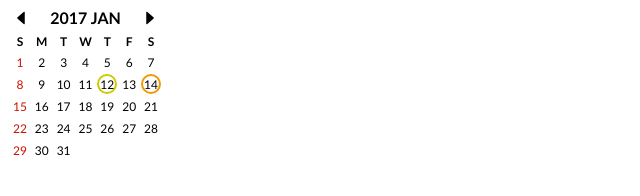
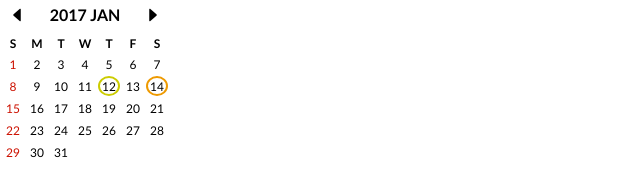
Before and after one commit to rizanzaky/CalendarGadget, a plain HTML site: page Index.html in a window 1280 px wide. Shown: the whole page, without its empty margins (0-640 px from the left). Drawn offline with Linux system fonts and the light colour scheme.

Commit message:
gadget version 1.0.0

```diff
--- a/Gadget.xml
+++ b/Gadget.xml
@@ -1,7 +1,7 @@
 <?xml version="1.0" encoding="utf-8" ?>
 
 <gadget>
-	<name>Eye Care</name>
+	<name>Calendar</name>
 	<version>1.0.0</version>
 
 	<hosts>
--- a/Index.html
+++ b/Index.html
@@ -12,13 +12,12 @@
 	<body>
 		<!-- Content -->
 		<div class="content">
+			<div id="debugger"></div>
 			<!-- Header navigation bar for days -->
-			<div class="nav-bar">
-				<ul>
-					<li class="nav-left"><a id="navigate-left" data-prev-month=""><span><img src="./resources/imgs/arrow-left.png" /></span></a></li>
-					<li class="nav-middle"><span id="nav-head-text" data-this-month=""></span></li>
-					<li class="nav-right"><a id="navigate-right" data-next-month=""><span><img src="./resources/imgs/arrow-right.png" /></span></a></li>
-				</ul>
+			<div class="row">
+				<div class="col-left"><a id="navigate-left" data-prev-month=""><span><img src="./resources/imgs/arrow-left.png" /></span></a></div>
+				<div class="col-middle"><span id="nav-head-text" data-this-month=""></span></div>
+				<div class="col-right"><a id="navigate-right" data-next-month=""><span><img src="./resources/imgs/arrow-right.png" /></span></a></div>
 			</div>
 
 			<!-- The days view for calendar -->
--- a/content/scripts/Scripts.js
+++ b/content/scripts/Scripts.js
@@ -26,6 +26,7 @@ $(document).ready(function() {
     initializeMonth(today, leaves);
 
     $("#navigate-left").on("click", function() {
+    // $(".nav-left").on("click", function() {
         if ($(this).data("prev-month") >= 0) {
             var newDate = $("#nav-head-text").data("this-month");
             var leaves = leaveList[newDate.getMonth() - 1].sort(SortById);
@@ -34,6 +35,7 @@ $(document).ready(function() {
     });
 
     $("#navigate-right").on("click", function() {
+    // $(".nav-right").on("click", function() {
         if ($(this).data("next-month") <= 11) {
             var newDate = $("#nav-head-text").data("this-month");
             var leaves = leaveList[newDate.getMonth() + 1].sort(SortById);
@@ -64,16 +66,17 @@ function initializeMonth (date, leaves) {
     var dayOneIdx = firstDayIndex;
 
     $("#calendar-body").empty(); // clear calendar body
+    while(dayIter <= daysInMonth) {
+        // $("#debugger").append("c:" + count + ",\n");
+        var week = "<tr>";
 
-    while(dayIter <= daysInMonth) {
-        var week = "<tr>";
         for (var i = 0; i <= 6; i++) {
+            // $("#debugger").append("i:" + i + ", ");
             if (foundFirst || dayOneIdx == i) {
                 // leaves check
                 if (numOfLvs < leaves.length && leaves[numOfLvs].id == dayIter) {
                     // add day;
                     week += "<td class='special-day colour-"+leaves[numOfLvs].colour+" sun-"+ i +"'>"+dayIter+"</td>";
-                    console.log(leaves[numOfLvs].text);
                     numOfLvs++;
                 } else {
                     // add day;
--- a/content/styles/Styles.css
+++ b/content/styles/Styles.css
@@ -1,28 +1,14 @@
 body {
     font-family: 'calibri';
     font-size: 12px;
-    width: 155px;
+    width: 170px;
+    height: 155px;
+    margin: 0px;
+    padding: 0px;
 }
 #nav-head-text {
     font-size: 16px;
     font-weight: bold;
-}
-.nav-bar > ul {
-    list-style-type: none;
-    text-align: center;
-    margin: 0;
-    padding: 0;
-}
-.nav-bar > ul > li {
-    display:inline-block;
-}
-.nav-bar .nav-left {
-    float: left;
-    margin-left: 3px;
-}
-.nav-bar .nav-right {
-    float: right;
-    margin-right: 3px;
 }
 .days-table tbody tr {
     height: 20px;
@@ -69,3 +55,23 @@ table {
 .sun-0 {
     color: #CC1100;
 }
+.days-table {
+    /*border-top: 1px solid #170000;*/
+}
+.row {
+    text-align: center;
+    margin-top: 5px;
+    margin-bottom: 5px;
+    /*border: 1px solid #170000;*/
+    display: block;
+}
+.row::after {
+    content: "";
+    clear: both;
+    display: table;
+}
+.col-left, .col-right {width: 20%;}
+.col-middle {width: 60%;}
+[class*="col-"] {
+    float: left;
+}
```
